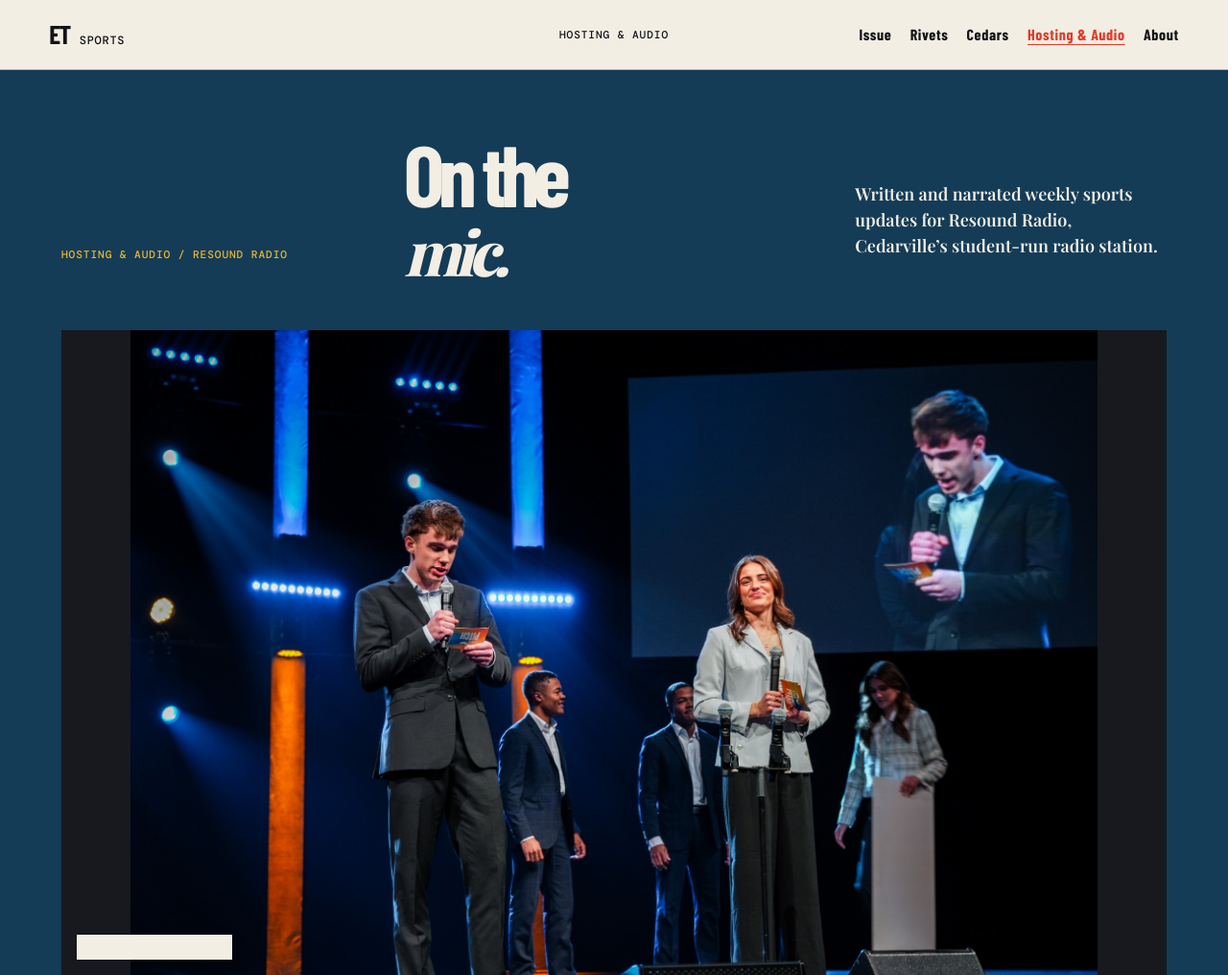
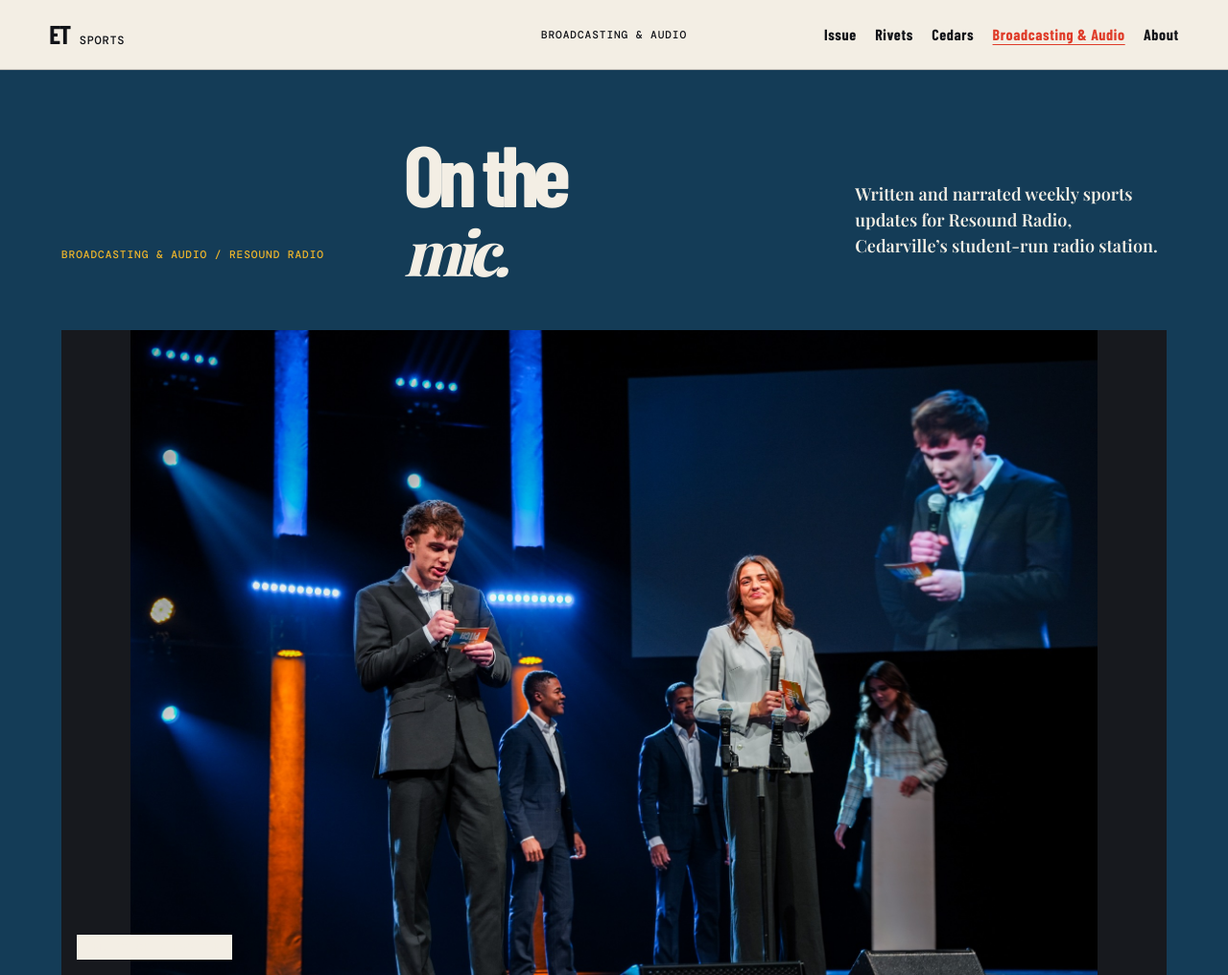
Before and after one commit to emilytuttle5/Tuttle-Media-Portfolio, a plain HTML site: page hosting-audio.html in a window 1280 px wide. Shown: the top 1016 px of the page at 96% size. Drawn offline with nearby package versions, Linux system fonts and the light colour scheme; a web font is replaced by a local one.

Commit message:
Rename Hosting & Audio to Broadcasting & Audio

```diff
--- a/hosting-audio.html
+++ b/hosting-audio.html
@@ -3,8 +3,8 @@
   <head>
     <meta charset="utf-8">
     <meta name="viewport" content="width=device-width, initial-scale=1">
-    <meta name="description" content="Emily Tuttle's hosting and audio work.">
-    <title>Hosting &amp; Audio — Emily Tuttle</title>
+    <meta name="description" content="Emily Tuttle's broadcasting and audio work.">
+    <title>Broadcasting &amp; Audio — Emily Tuttle</title>
     <link rel="preconnect" href="https://fonts.googleapis.com">
     <link rel="preconnect" href="https://fonts.gstatic.com" crossorigin>
     <link href="https://fonts.googleapis.com/css2?family=Barlow+Condensed:ital,wght@0,400;0,500;0,600;0,700;0,800;1,700&family=DM+Mono:wght@400;500&family=Playfair+Display:ital,wght@0,600;0,700;0,800;1,700&display=swap" rel="stylesheet">
@@ -14,16 +14,16 @@
   <body class="hosting-page">
     <header class="masthead">
       <a class="wordmark" href="index.html">ET <span>SPORTS</span></a>
-      <p class="issue-date">HOSTING &amp; AUDIO</p>
+      <p class="issue-date">BROADCASTING &amp; AUDIO</p>
       <button class="menu-toggle" type="button" aria-expanded="false" aria-controls="site-nav">Menu</button>
       <nav id="site-nav" aria-label="Primary navigation">
-        <a href="index.html">Issue</a><a href="rivets.html">Rivets</a><a href="sidelining-sundays.html">Cedars</a><a href="hosting-audio.html" aria-current="page">Hosting &amp; Audio</a><a href="about.html">About</a>
+        <a href="index.html">Issue</a><a href="rivets.html">Rivets</a><a href="sidelining-sundays.html">Cedars</a><a href="hosting-audio.html" aria-current="page">Broadcasting &amp; Audio</a><a href="about.html">About</a>
       </nav>
     </header>
     <main>
       <section class="audio-desk" aria-labelledby="audio-title">
         <div class="audio-heading">
-          <p class="kicker">HOSTING &amp; AUDIO / RESOUND RADIO</p>
+          <p class="kicker">BROADCASTING &amp; AUDIO / RESOUND RADIO</p>
           <h1 id="audio-title">On the<br><em>mic.</em></h1>
           <p>Written and narrated weekly sports updates for Resound Radio, Cedarville’s student-run radio station.</p>
           <figure class="hosting-stage-photo">
```
